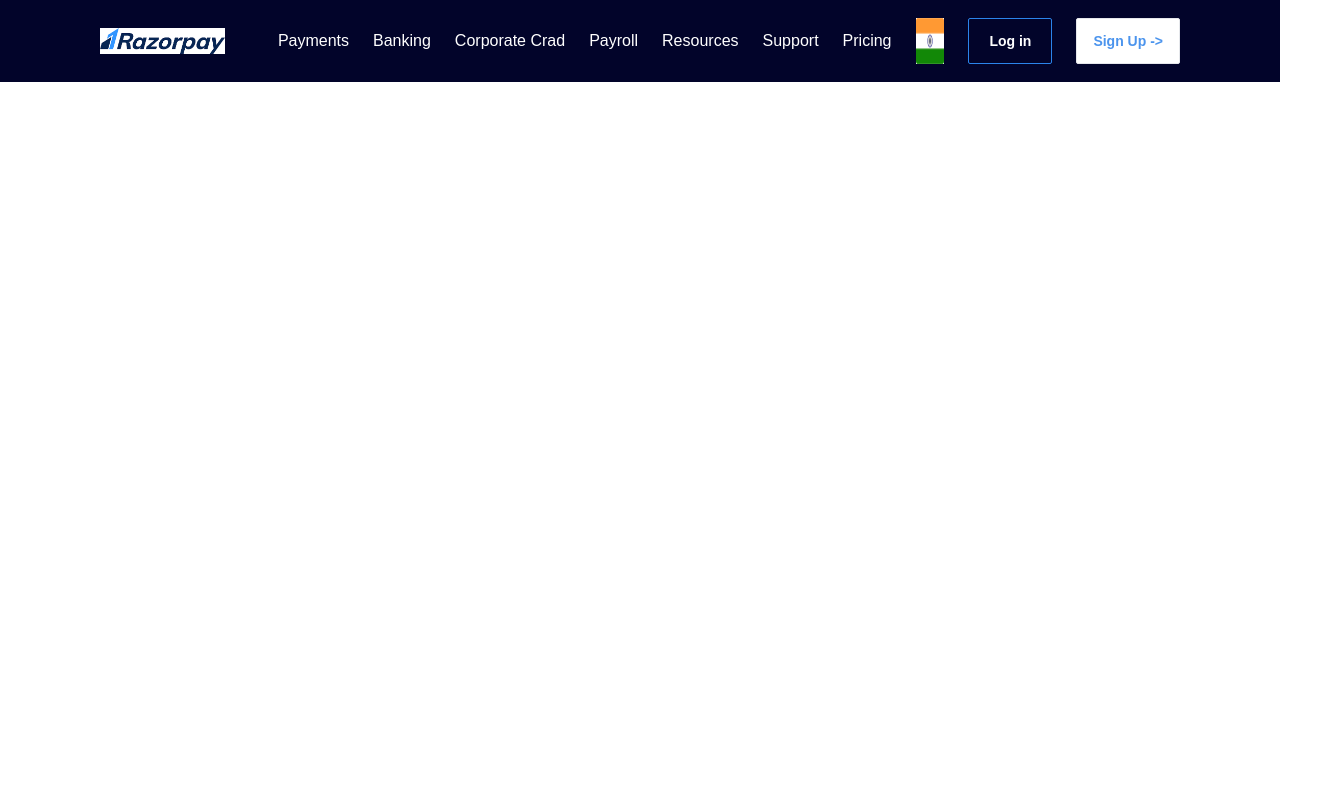
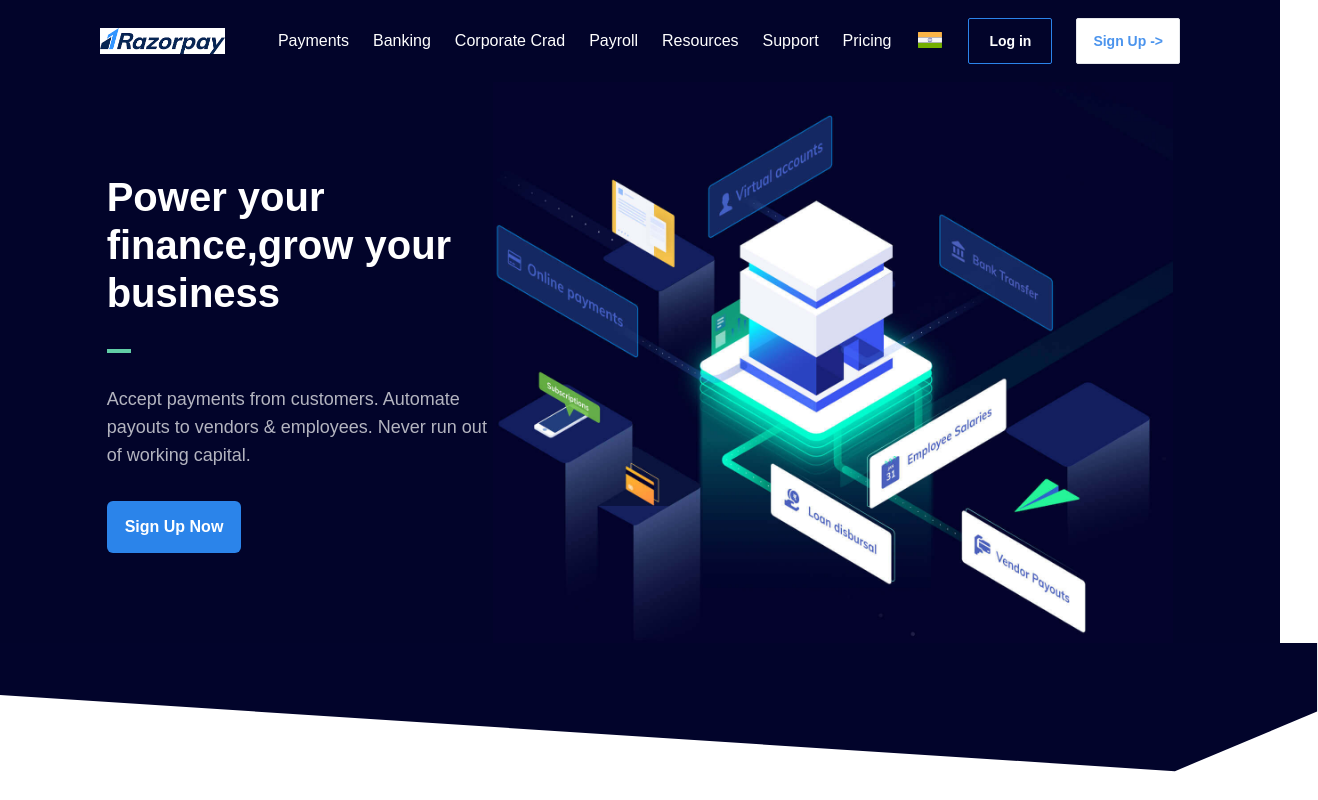
Before and after one commit to Avinav-kashyap/Razorpay-clone, a website built with Vite: page index.html in a window 1280 px wide. Shown: the whole page, 1318 px wide, since content can reach past the window. Built offline with nearby package versions, Linux system fonts and the light colour scheme.

Commit message:
completed Herosection

```diff
--- a/index.html
+++ b/index.html
@@ -7,6 +7,7 @@
     <title>Document</title>
 </head>
 <body>
+    <!---navbar-->
     <nav class="bg-deepBlue">
         <div class="realtive w-[1080px] mx-auto flex items-center justify-between">
             <a href="/"  class="cursor-pointer py-7 pr-7">
@@ -53,7 +54,7 @@
 
             </ul>
             <div class="flex space-x-6" >
-                <img src="./images/indianflag.png" width="28px" height="20px"/>
+                <img src="./images/india-flag.svg" width="28px" height="20px"/>
                 <button class="py-3 px-5 font-mullish text-white border-lightBlue border rounded-sm text-sm font-bold">Log in</button>
                 <button class="py-3 px-4 font-mullish rounded-sm text-sm font-bold bg-white text-lightBlue300 border tarnsition-all hover:text-lightBlue500">Sign Up -></button>
 
@@ -61,6 +62,29 @@
         </div>
 
     </nav>
+    <!---HERO SECTION-->
+    <section class="relative bg-deepBlue">
+        <div class="w-10/12 max-w-[1080px] flex flex-row justify-between items-center mx-auto">
+            <!--text part-->
+            <div class="space-y-8">
+                <h1 class="font-mullish font-bold text-[40px] leading-[1.2] text-white">Power your finance,grow your business
+                </h1>
+                <div class="w-6 h-1 bg-greenLight"></div>
+                <p class="font-mullish text-[18px] leading-7 text-white opacity-70">Accept payments from customers. Automate payouts to vendors & employees. Never run out of working capital.</p>
+                <button class="bg-lightBlue text-white rounded-md font-mullish font-bold hover:bg-lightBlue500 transition-all duration-200 py-[14px] px-[18px]">Sign Up Now</button>
+            </div>
+            <!--image part-->
+            <img src="./images/hero-illustration.jpg" alt=""
+            class=" w-full max-w-[680px]">
+        </div>
+        <!--shape part-->
+        <div class=" absolute left-0 right-0 w-[103%]">
+            <img src="./images/hero-shape.svg" alt=""
+        class="w-full object-fill">
+        </div>
+
+
+    </section>
 
 </body>
 </html>
```
